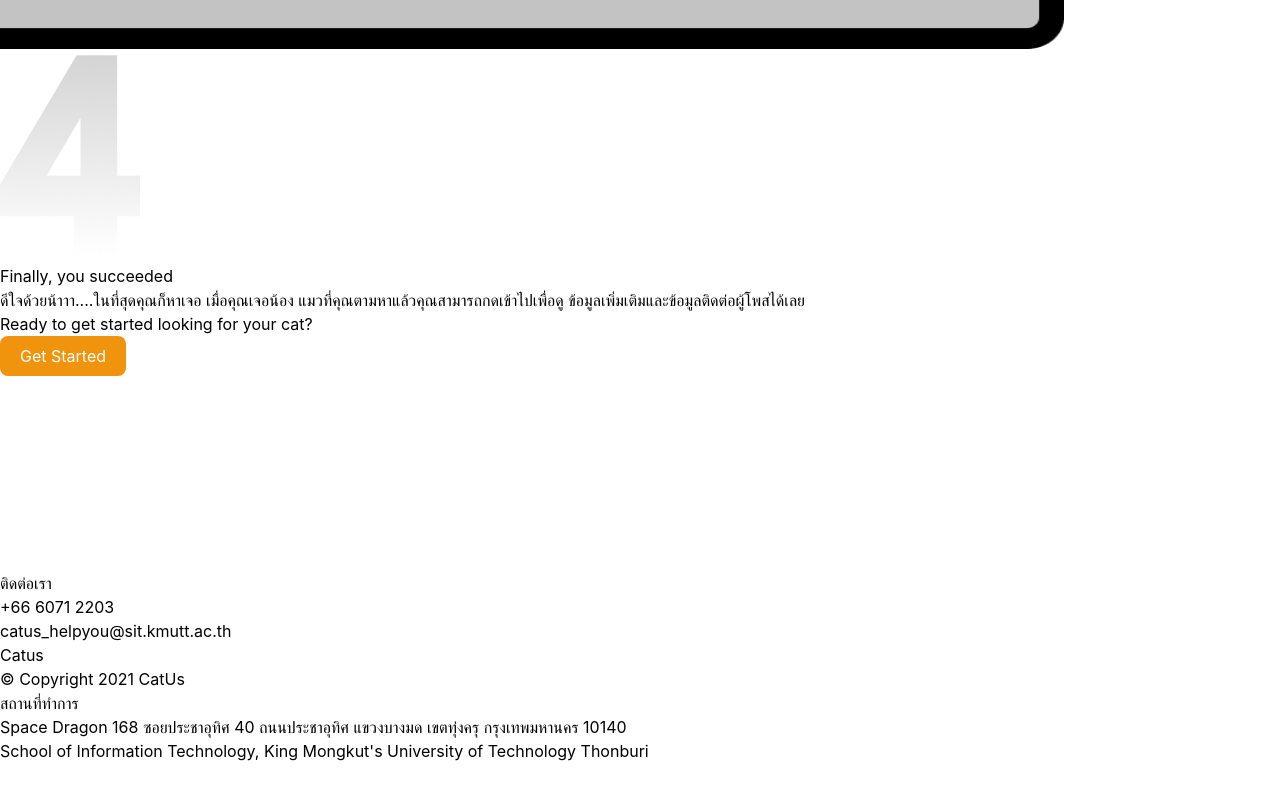
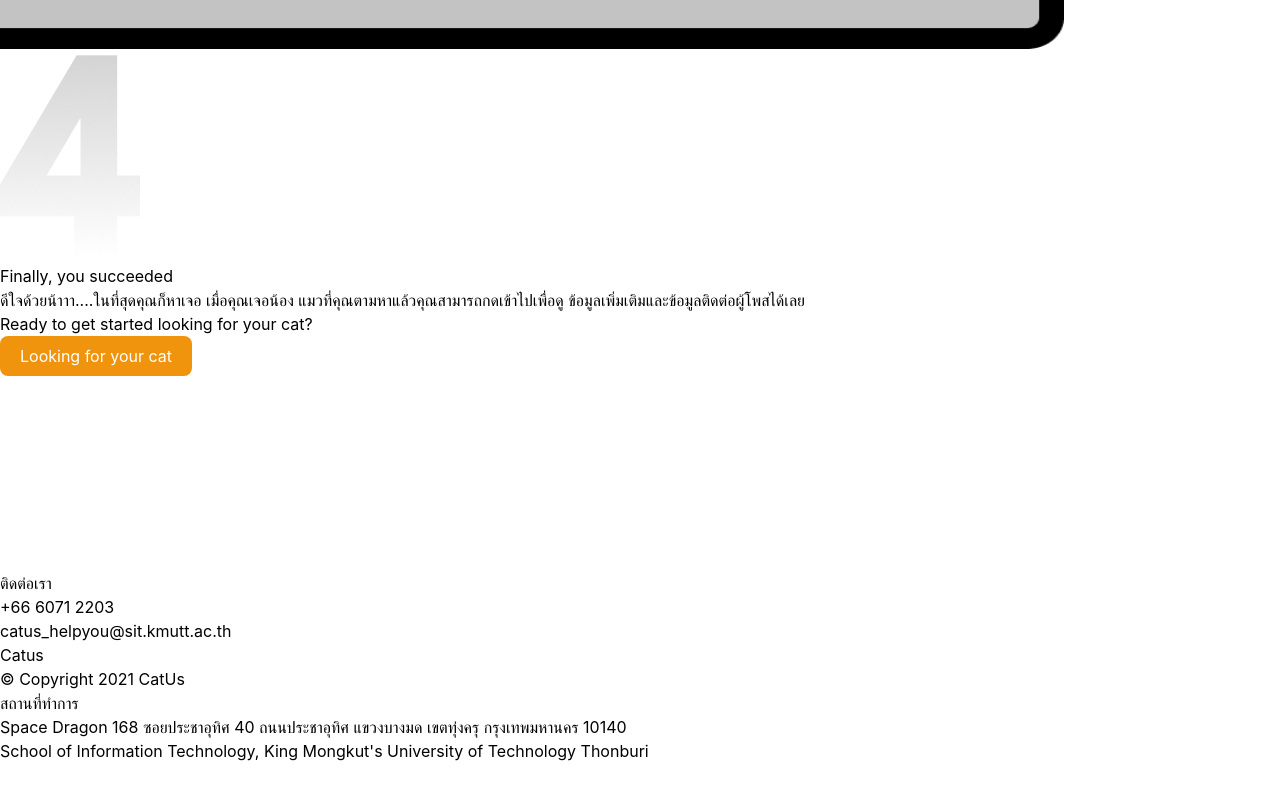
Before and after one commit to famedirtyshit/senior_nextjs, a Next.js app: page / in a window 1280 px wide. Shown: the part 5958-6758 px from the top of the page. Built offline with nearby package versions, Linux system fonts and the light colour scheme.

Commit message:
change: button on footer
change text and size in button

```diff
--- a/pages/index.js
+++ b/pages/index.js
@@ -192,8 +192,8 @@ export default function Home() {
                         textColor={'white'}
                         round={true}
                         roundSize={'lg'}
-                        value={'Get Started'}
-                        customClass={'2xl:ml-4 2xl:w-52 2xl:h-12 2xl:mt-12'}>
+                        value={'Looking for your cat'}
+                        customClass={'2xl:ml-4 2xl:w-64 2xl:h-14 2xl:mt-12'}>
                     </BaseButton>
                 </section>
                 <section className="footer-orange 2xl:flex 2xl:flex-col 2xl:justify-center 2xl:items-center 2xl:bg-mainBgGreen" style={{width:"100%",height:"259px"}}>
```
